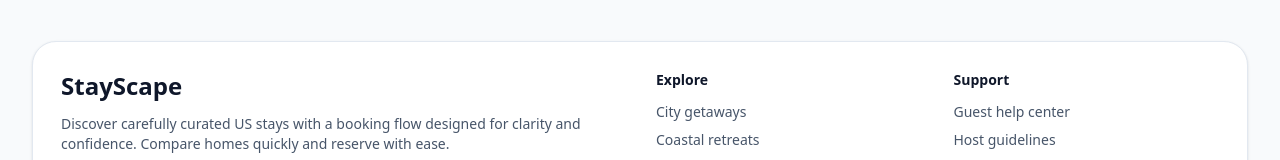
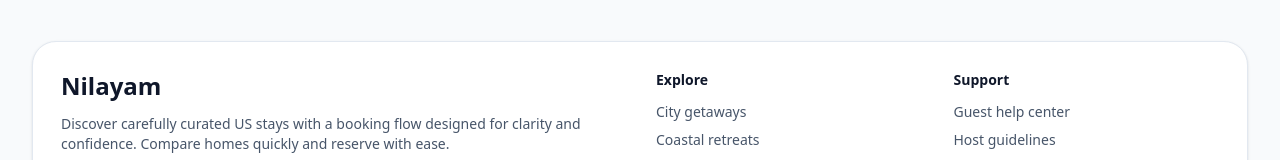
Before and after one commit to sai02-creator/Nilayam-FullStack-NextJS-AWS, a Next.js app: page / in a window 1280 px wide. Shown: the part 1974-2134 px from the top of the page. Built offline with nearby package versions, Linux system fonts and the light colour scheme.

Commit message:
feat: add Nilayam branding heading

```diff
--- a/src/app/page.tsx
+++ b/src/app/page.tsx
@@ -302,7 +302,7 @@
       <footer className="mt-16 rounded-3xl border border-ink-200 bg-surface p-6 shadow-sm md:mt-14 md:p-7">
         <div className="grid gap-8 md:grid-cols-4">
           <div className="md:col-span-2">
-            <h3 className="text-2xl font-semibold text-ink-900">StayScape</h3>
+            <h3 className="text-2xl font-semibold text-ink-900">Nilayam</h3>
             <p className="mt-3 max-w-xl text-sm text-ink-600">
               Discover carefully curated US stays with a booking flow designed
               for clarity and confidence. Compare homes quickly and reserve with
```
